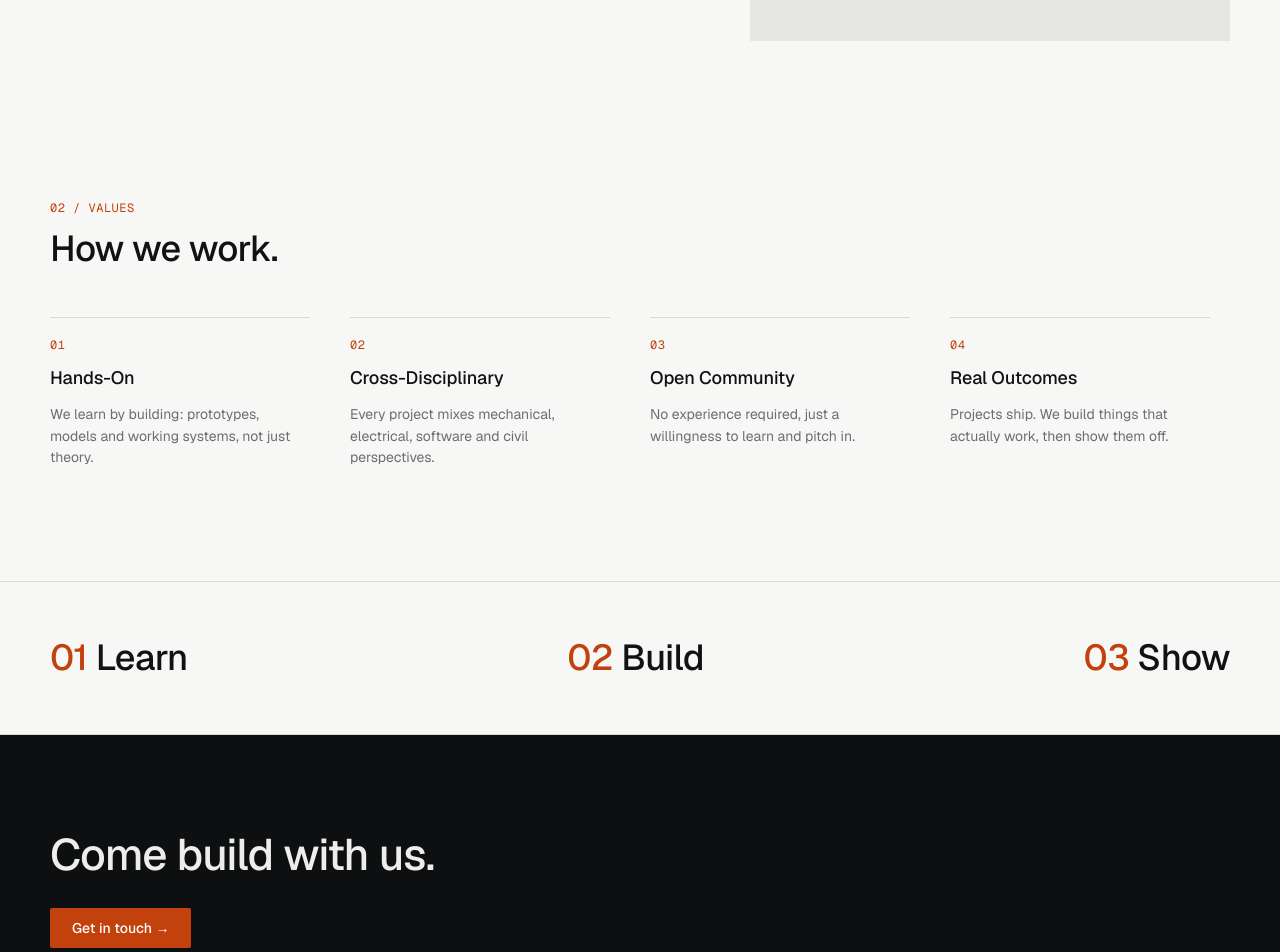
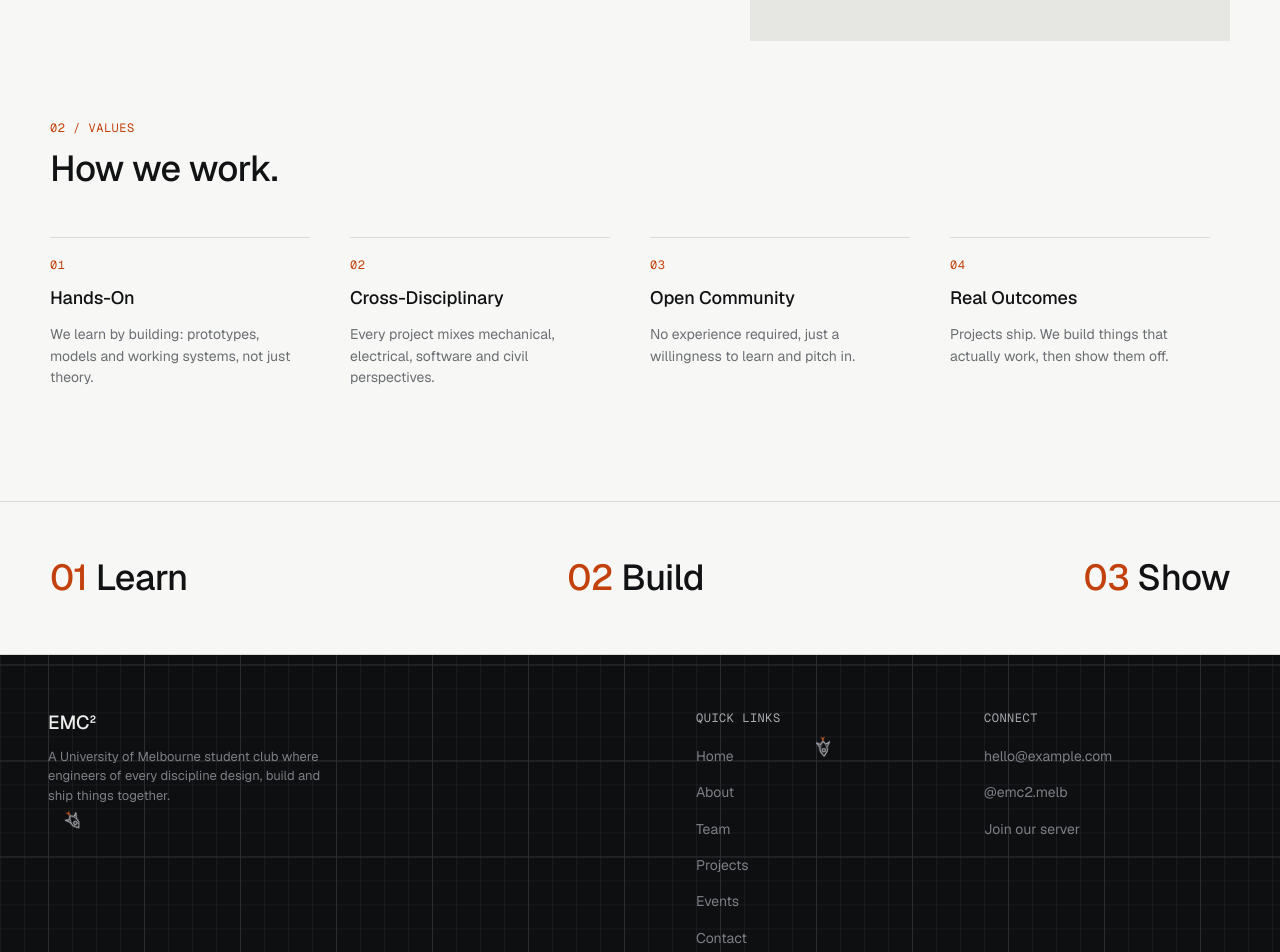
Before and after one commit to Engineers-of-Melbourne-Creators-Club/emcc-website, a Next.js app: page /about in a window 1280 px wide. Shown: the part 800-1752 px from the top of the page. Built offline with nearby package versions, Linux system fonts and the light colour scheme.

Commit message:
style: tighten About spacing and drop its closing call to action

```diff
--- a/src/app/about/about.module.css
+++ b/src/app/about/about.module.css
@@ -8,6 +8,11 @@
   grid-template-columns: 1fr var(--story-photo-width);
   align-items: center;
   gap: var(--column-gap);
+}
+
+/* No top padding: Our story's bottom padding already separates the two, so the gap isn't doubled. */
+.valuesSection {
+  padding-top: 0;
 }
 
 .storyPhoto {
--- a/src/app/about/page.tsx
+++ b/src/app/about/page.tsx
@@ -1,5 +1,4 @@
 import type { Metadata } from "next";
-import { CtaBand } from "@/components/CtaBand/CtaBand";
 import { Photo } from "@/components/Photo/Photo";
 import { SectionHeader } from "@/components/SectionHeader/SectionHeader";
 import { TitleBand } from "@/components/TitleBand/TitleBand";
@@ -52,7 +51,7 @@ export default function About() {
 
       <section
         aria-labelledby="values"
-        className={`container ${styles.section}`}
+        className={`container ${styles.section} ${styles.valuesSection}`}
       >
         <SectionHeader
           id="values"
@@ -85,11 +84,6 @@ export default function About() {
           ))}
         </ol>
       </section>
-
-      <CtaBand
-        title="Come build with us."
-        action={{ label: "Get in touch", href: "/contact" }}
-      />
     </>
   );
 }
```
Also changed, not shown: src/components/README.md.
